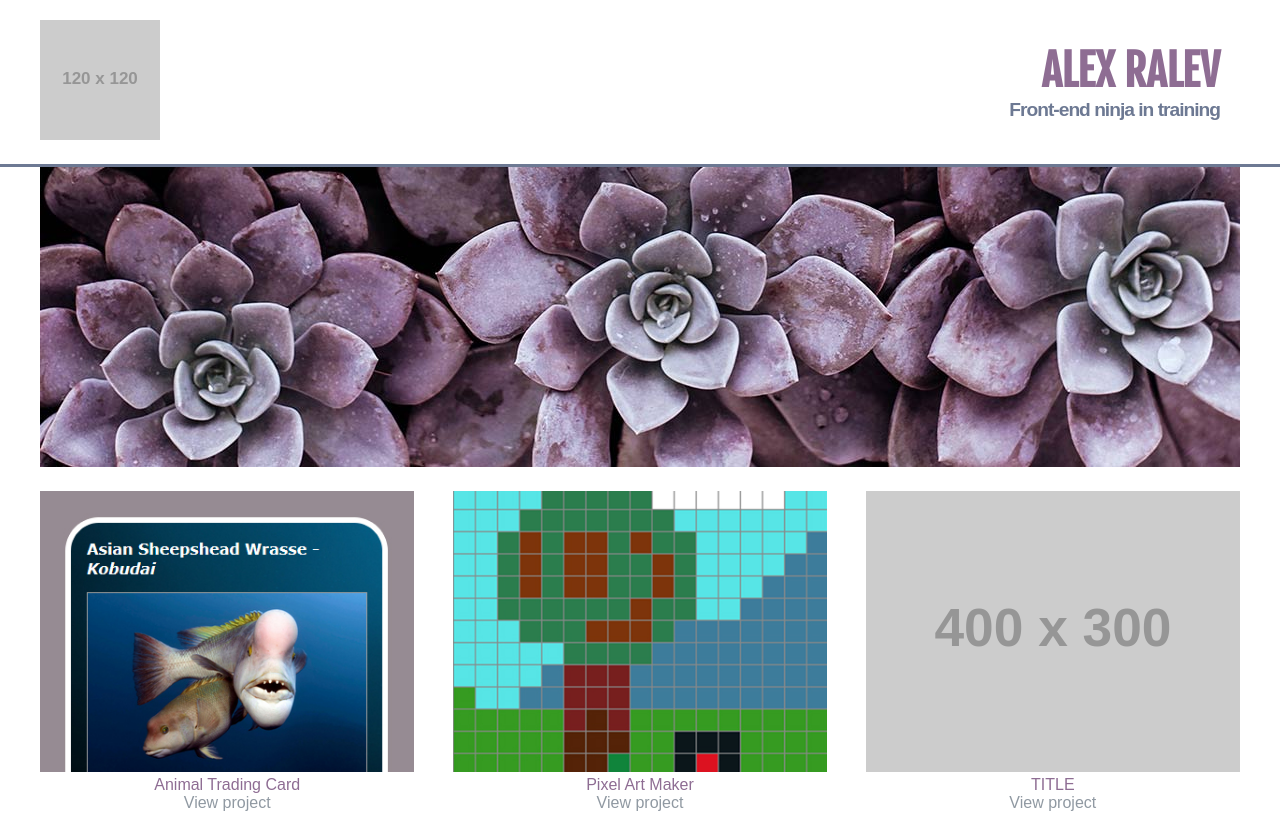
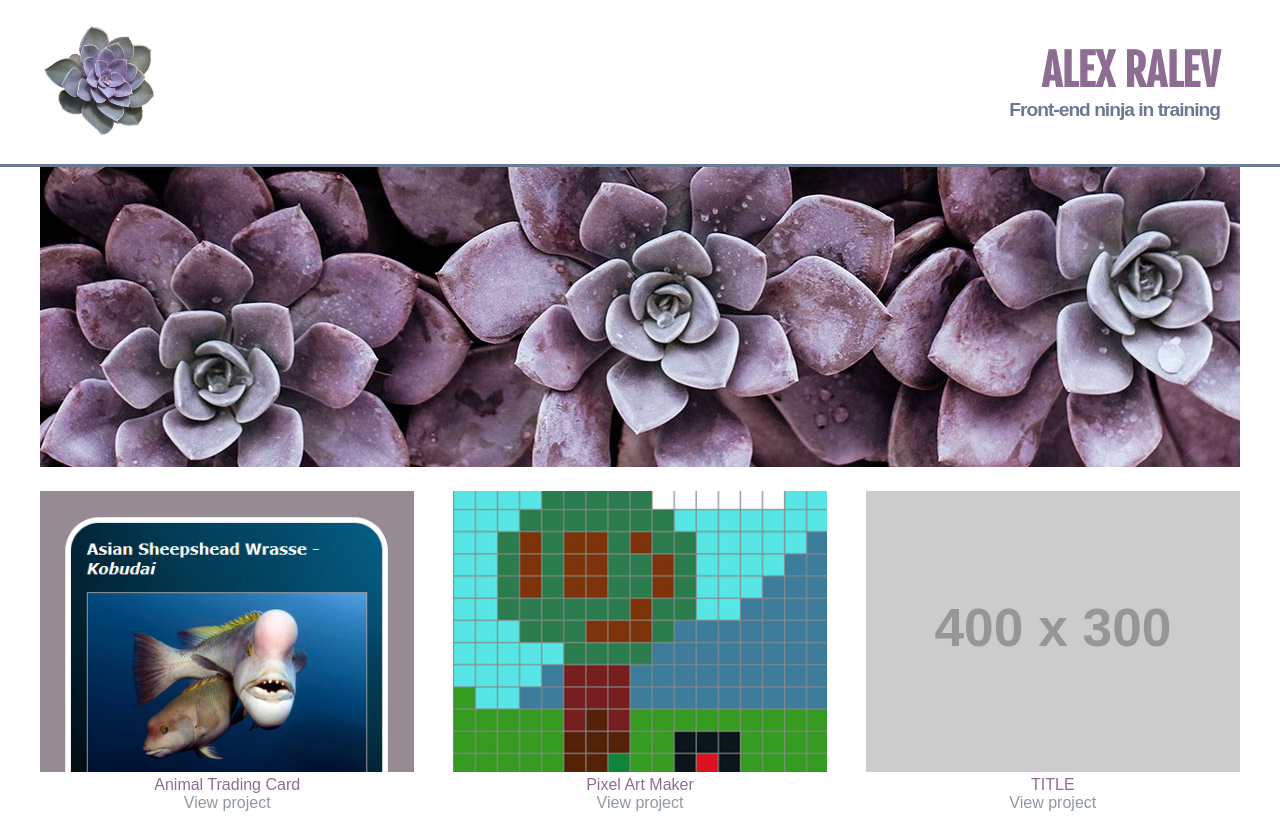
Before and after one commit to Al3x4/portfolio, a plain HTML site: page index.html in a window 1280 px wide. Shown: the top 835 px of the page. Drawn offline with Linux system fonts and the light colour scheme; placeholder pictures from the web are drawn by us; a web font is replaced by a local one.

Commit message:
add temporary logo image

```diff
--- a/css/main.css
+++ b/css/main.css
@@ -72,7 +72,7 @@ ul {
 
 .header-logo {
   margin: 20px 0 20px 1vw;
-  height: 100%;
+  height: 120px;
 }
 
 /*HEADER STYLES---------------------END*/
@@ -236,7 +236,7 @@ ul {
 
   .header-logo {
     margin: 20px 0;
-    height: 100%;
+    height: 120px;
   }
 
   .items-container {
--- a/index.html
+++ b/index.html
@@ -11,7 +11,7 @@
 <body>
 	<header class="header">
 		<div class="header-logo-container">
-			<img class="header-logo" src="https://placehold.it/120" alt="AP">
+			<img class="header-logo" src="img/temp-logo.png" alt="AP">
 		</div>
 		<div class="header-name">
 			<h1>Alex Ralev</h1>
@@ -42,7 +42,7 @@
 				</div>
 			</div>
 			<div class="item">
-				<img class="item-image" src="https://placehold.it/400x300" alt="Portfolio Item">
+				<img class="item-image" src="https://placehold.it/400x300/968b93/fff?text=Project+Coming+Soon" alt="Portfolio Item">
 				<div class="item-details">
 					<span class="item-title">TITLE</span>
 					<a class="item-link" href="#">View project</a>
```
Also changed, not shown: img/temp-logo.png (added).
